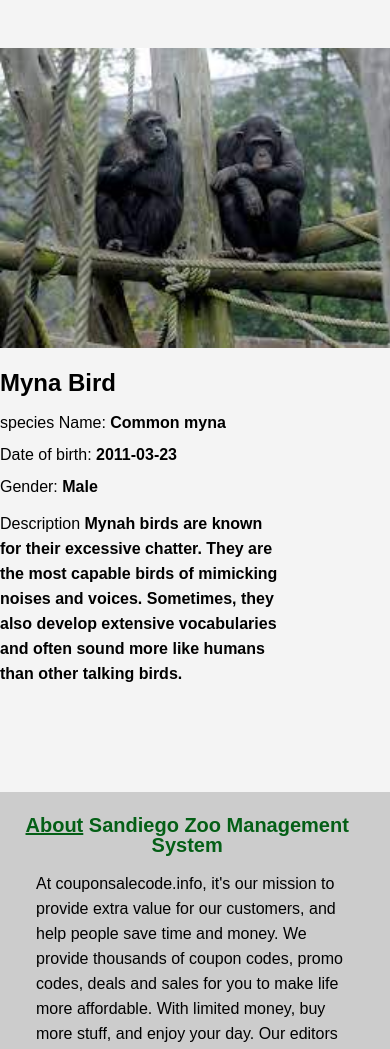
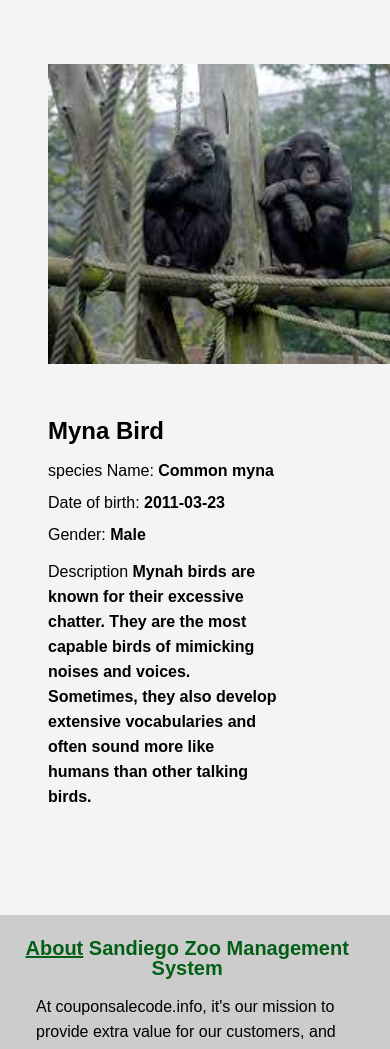
Before and after one commit to ANJWICLINTON123/Zepstra_zoo_management_system, a PHP site: page /animal_details.php in a window 390 px wide; the page is wider, and only the part inside the window is pictured. Shown: the part 58-1107 px from the top of that part. Run offline with PHP 8.4, Linux system fonts and the light colour scheme; some libraries are stand-ins or nearby versions.

Commit message:
modified

```diff
--- a/animal_details.css
+++ b/animal_details.css
@@ -11,3 +11,19 @@ img.image1{
 .good_display{
     display: inline-block;
 }
+
+/*############## modile view #######################*/
+
+@media screen and (max-width: 680px) {
+    img.image1{
+        margin-top: 4rem;
+        margin-left: 3rem;
+        margin-bottom: 2rem;
+    }
+
+    .details{
+        text-align: left;
+       margin-left: 3rem;
+    }
+
+}
```
